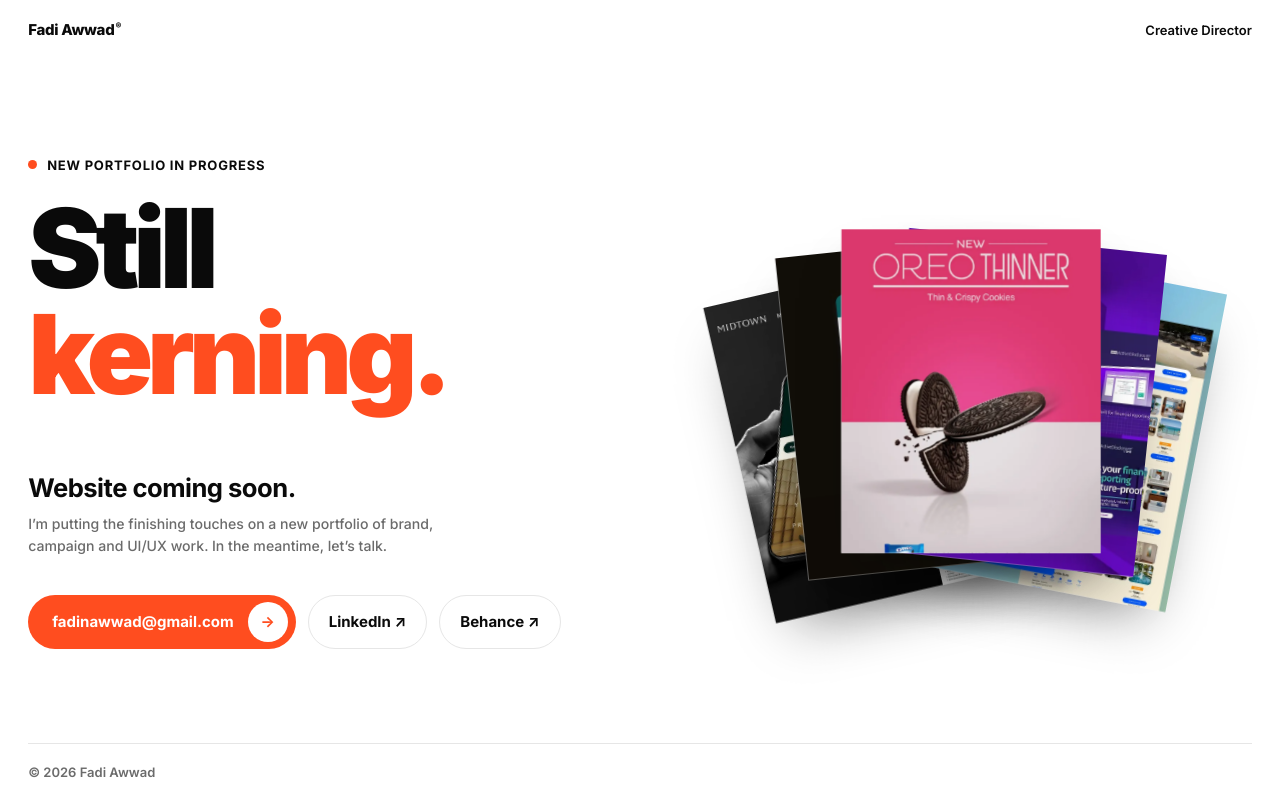
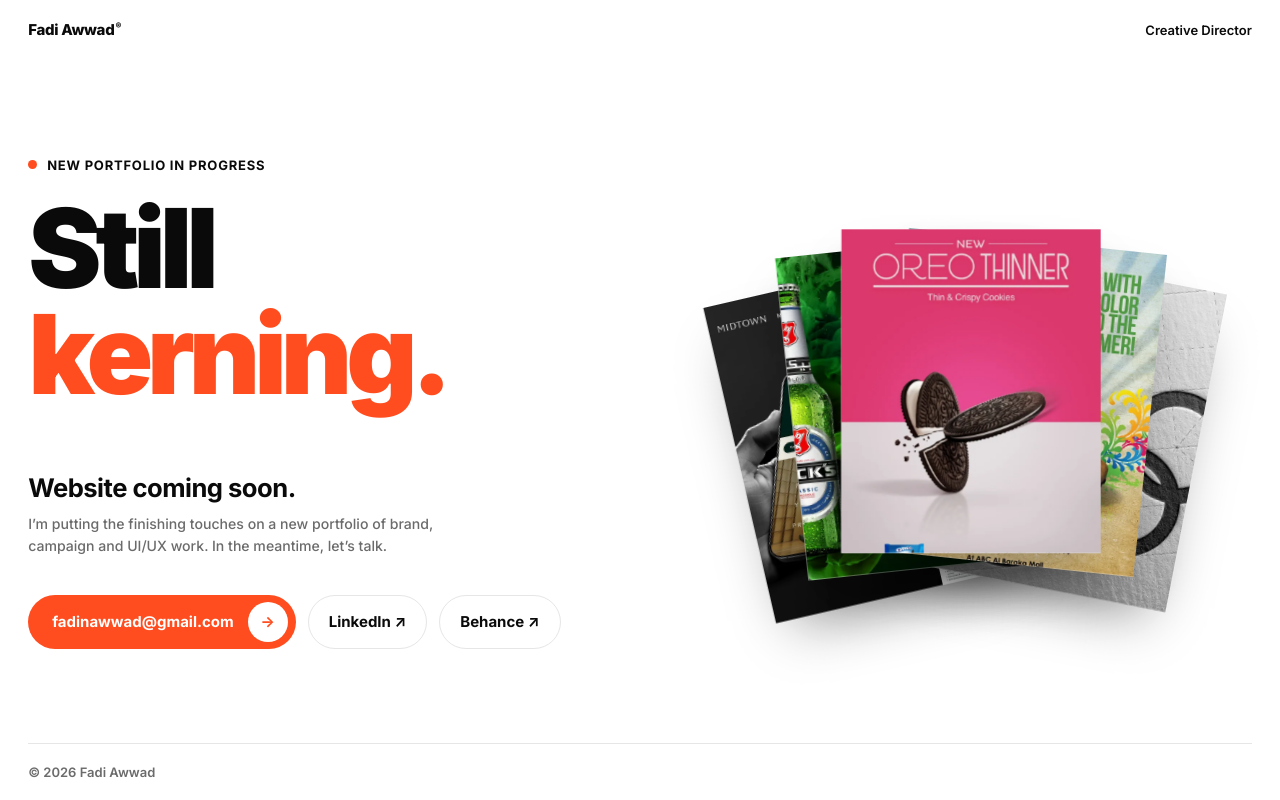
Before and after one commit to fadinawwad/coming-soon, a plain HTML site: page index.html in a window 1280 px wide. Drawn offline with Linux system fonts and the light colour scheme.

Commit message:
Fan images: Becks, Birkenstock, Amman
Co-Authored-By: Claude Opus 5.5 <noreply@anthropic.com>
Claude-Session: https://claude.ai/code/session_01UnE9k9fdakb39TjdXMWYqJ

```diff
--- a/index.html
+++ b/index.html
@@ -133,9 +133,9 @@
 
     <div class="pile" aria-hidden="true">
       <div class="card"><img src="media/midtown-01.webp" alt=""></div>
-      <div class="card"><img src="media/sandals-02.webp" alt=""></div>
-      <div class="card"><img src="media/progress-01.webp" alt=""></div>
-      <div class="card"><img src="media/dfin-14.webp" alt=""></div>
+      <div class="card"><img src="media/amman-01.webp" alt=""></div>
+      <div class="card"><img src="media/becks-01.webp" alt=""></div>
+      <div class="card"><img src="media/birkenstock.webp" alt=""></div>
       <div class="card"><img src="media/oreo-01.webp" alt=""></div>
     </div>
   </main>
```
Also changed, not shown: media/amman-01.webp (added), media/becks-01.webp (added), media/birkenstock.webp (added), media/dfin-14.webp (deleted), media/progress-01.webp (deleted), media/sandals-02.webp (deleted).
